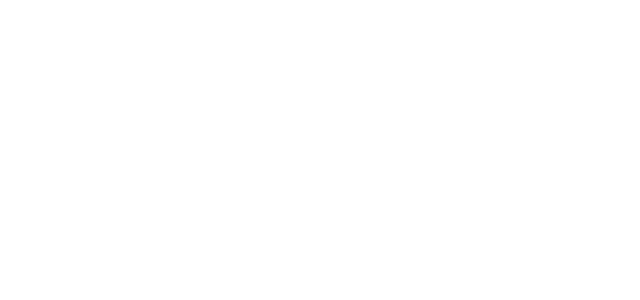
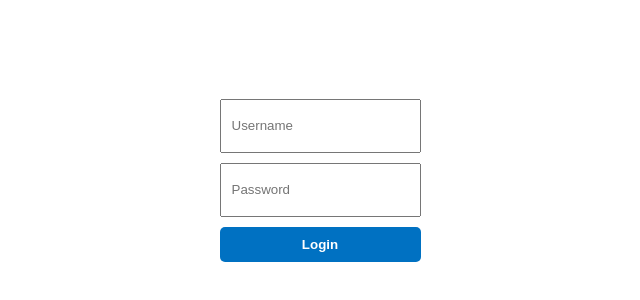
Before and after one commit to emmaguty/reservation, a React (Create React App) app: page /login in a window 1280 px wide. Before the commit this address had no page. Shown: the part 220-520 px from the top of the page, without its empty margins (320-960 px from the left). Built offline with nearby package versions, Linux system fonts and the light colour scheme.

Commit message:
React Login Auth Context API

```diff
--- a/src/App.js
+++ b/src/App.js
@@ -2,6 +2,7 @@
 import Home from './pages/Home/Home';
 import List from './pages/List/List';
 import Hotel from './pages/Hotel/Hotel';
+import Login from './pages/Login/Login';
 
 import './app.css';
 
@@ -12,6 +13,7 @@
         <Route path="/" element={<Home/>}></Route>
         <Route path="/hotels" element={<List/>}></Route>
         <Route path="/hotels/:id" element={<Hotel/>}></Route>
+        <Route path="/login" element={<Login/>}></Route>
       </Routes>
     </BrowserRouter>
   );
--- a/src/components/Header/Header.jsx
+++ b/src/components/Header/Header.jsx
@@ -10,7 +10,8 @@
 import { format } from 'date-fns';
 
 import './header.css';
-import {SearchContext} from '../../context/SearchContext';
+import { SearchContext } from '../../context/SearchContext';
+import { AuthContext } from '../../context/AuthContext';
 
 const Header = ({ type }) => {
   const [destination, setDestination] = useState("");
@@ -48,6 +49,8 @@
     navigate("/hotels", { state: { destination, dates, options } })
   }
 
+  const { user } = useContext(AuthContext)
+
   return (
     <div className='header'>
       <div className={type === "list" ? "headerContainer listMode" : "headerContainer"}>
@@ -80,7 +83,9 @@
               Get rewarded for your travels - unlock instant savings of 10% or more
               with a free GOA7 accounting
             </p>
-            <button className="headerBtn">Sign In / Register</button>
+            {!user &&
+              <button className="headerBtn">Sign In / Register</button>
+            }
             <div className='headerSearch'>
               <div className='headerSearchItem'>
                 <FontAwesomeIcon icon={faBed} className="headerIcon" />
--- a/src/components/Navbar/Navbar.jsx
+++ b/src/components/Navbar/Navbar.jsx
@@ -1,17 +1,24 @@
-import {Link} from 'react-router-dom'
+import { Link } from 'react-router-dom'
 import './navbar.css';
+import { useContext } from 'react';
+import { AuthContext } from '../../context/AuthContext';
 
 const Navbar = () => {
+
+  const { user } = useContext(AuthContext)
+
   return (
     <div className='navbar'>
       <div className='navContainer'>
-            <Link to="/" style={{color:"white", textDecoration:"none"}}>
+        <Link to="/" style={{ color: "white", textDecoration: "none" }}>
           <span className='logo'>GOA7 RESORT</span>
         </Link>
+        {user ?  user.username  : (
           <div className='navItems'>
             <button className='navButton'>Register</button>
             <button className='navButton'>Login</button>
           </div>
+        )}
       </div>
     </div>
   )
--- /dev/null
+++ b/src/context/AuthContext.js
@@ -0,0 +1,61 @@
+import { createContext, useEffect, useReducer } from 'react';
+
+const INITIAL_STATE = {
+    user: JSON.parse(localStorage.getItem("user")) || null,
+    loading: false,
+    error: null
+};
+
+export const AuthContext = createContext(INITIAL_STATE);
+
+const AuthReducer = (state, action) => {
+    switch (action.type) {
+        case "LOGIN_START":
+            return {
+                user: null,
+                loading: true,
+                error: null
+            }
+        case "LOGIN_SUCCESS":
+            return {
+                user: action.payload,
+                loading: false,
+                error: null
+            }
+        case "LOGIN_FAILURE":
+            return {
+                user: null,
+                loading: false,
+                error: action.payload,
+            };
+        case "LOGOUT":
+            return {
+                user: null,
+                loading: false,
+                error: null
+            }
+        default:
+            return state;
+    }
+};
+
+export const AuthContextProvider = ({ children }) => {
+    const [state, dispatch] = useReducer(AuthReducer, INITIAL_STATE);
+
+    useEffect(() => {
+        localStorage.setItem("user", JSON.stringify(state.user));
+    }, [state.user])
+
+    return (
+        <AuthContext.Provider
+            value={{
+                user: state.user,
+                loading: state.loading,
+                error: state.error,
+                dispatch
+            }}
+        >
+            {children}
+        </AuthContext.Provider>
+    )
+}
--- a/src/index.js
+++ b/src/index.js
@@ -2,13 +2,16 @@
 import ReactDOM from 'react-dom/client';
 
 import App from './App';
-import {SearchContextProvider} from './context/SearchContext';
+import { SearchContextProvider } from './context/SearchContext';
+import { AuthContextProvider } from './context/AuthContext';
 
 const root = ReactDOM.createRoot(document.getElementById('root'));
 root.render(
   <React.StrictMode>
     <SearchContextProvider>
-      <App />
+      <AuthContextProvider>
+        <App />
+      </AuthContextProvider>
     </SearchContextProvider>
   </React.StrictMode>
 );
--- /dev/null
+++ b/src/pages/Login/Login.jsx
@@ -0,0 +1,58 @@
+import { useContext, useState } from 'react';
+import { AuthContext } from '../../context/AuthContext';
+import './login.css';
+import axios from 'axios';
+import { useNavigate } from 'react-router-dom';
+
+const Login = () => {
+
+    const [credentials, setCredentials] = useState({
+        username: undefined,
+        password: undefined
+    })
+
+    const { loading, error, dispatch } = useContext(AuthContext)
+
+    const navigate = useNavigate()
+
+    const handleChange = (e) => {
+        setCredentials((prev) => ({ ...prev, [e.target.id]: e.target.value }))
+    }
+
+    const handleClick = async (e) => {
+        e.preventDefault()
+        dispatch({ type: "LOGIN_START" })
+        try {
+            const res = await axios.post('/auth/login', credentials)
+            dispatch({ type: "LOGIN_SUCCESS", payload: res.data })
+            navigate("/")
+
+        } catch (error) {
+            dispatch({ type: "LOGIN_FAILURE", payload: error.response.data });
+        }
+    }
+
+    return (
+        <div className='login'>
+            <div className="lContainer">
+                <input
+                    type="text"
+                    placeholder='Username'
+                    id="username"
+                    onChange={handleChange}
+                    className="lInput" />
+                <input
+                    type="password"
+                    placeholder='Password'
+                    id="password"
+                    onChange={handleChange}
+                    className="lInput"
+                />
+                <button disabled={ loading } onClick={handleClick} className="lButton">Login</button>
+                {error && <span>{error.message}</span>}
+            </div>
+        </div>
+    )
+}
+
+export default Login
--- /dev/null
+++ b/src/pages/Login/login.css
@@ -0,0 +1,32 @@
+.login {
+    height: 100vh;
+    display: flex;
+    align-items: center;
+    justify-content: center;
+  }
+
+  .lContainer {
+    display: flex;
+    flex-direction: column;
+    gap: 10px;
+  }
+
+  .lInput{
+    height: 30px;
+    padding: 10px;
+  }
+
+  .lButton {
+    border: none;
+    padding: 10px 20px;
+    background-color: #0071c2;
+    color: white;
+    font-weight: bold;
+    cursor: pointer;
+    border-radius: 5px;
+  }
+
+  .lButton:disabled{
+    background-color: #0071c28c;
+    cursor: not-allowed;
+  }
```
Lines whose indentation alone changed are shown as unchanged.
